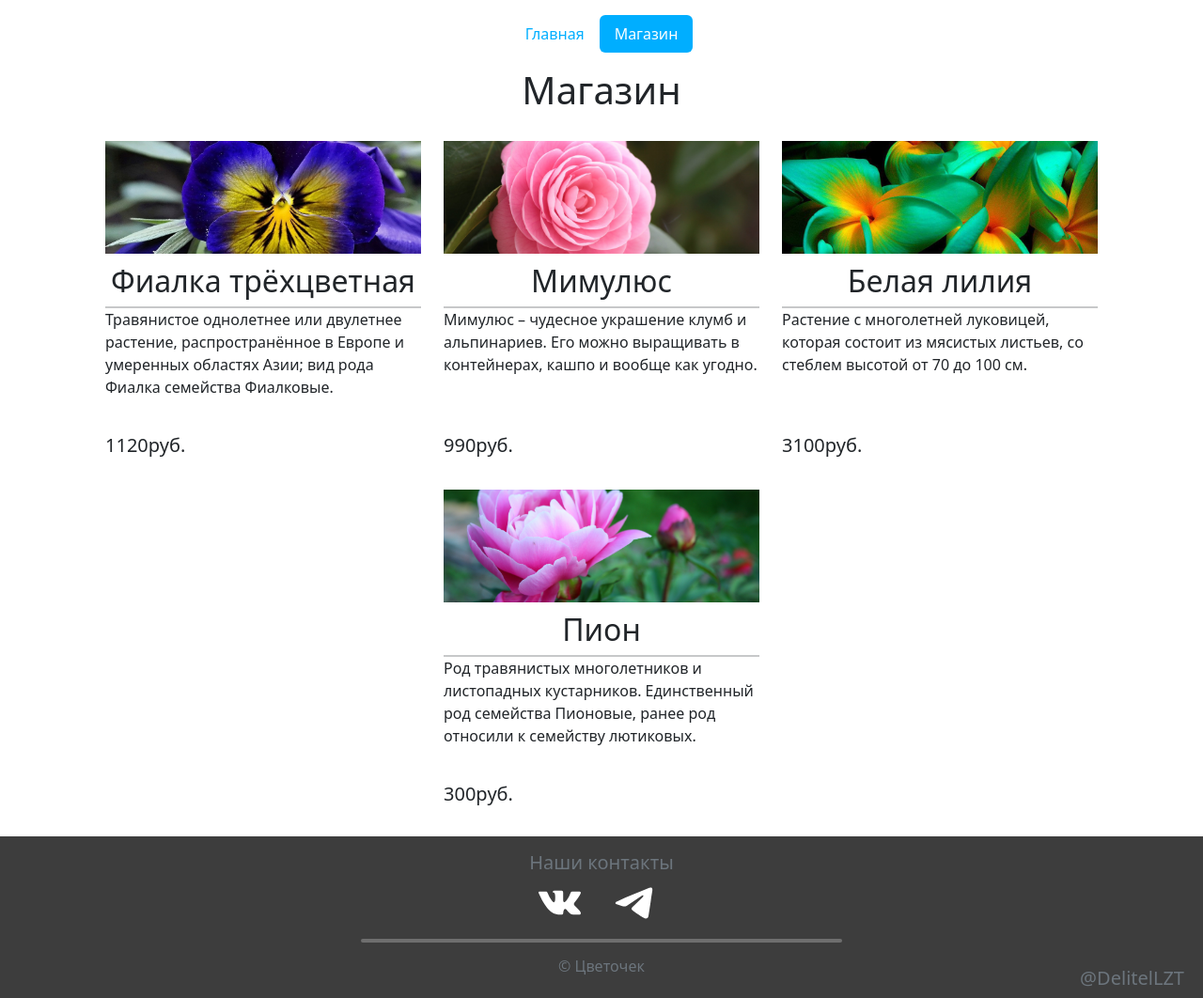
After one commit to Delitel-WEB/flower_shop, a PHP site: page /shop.html in a window 1280 px wide. The commit adds this page. Shown: the whole page at 94% size. Run offline with PHP 8.4, Linux system fonts and the light colour scheme.

Commit message:
Добавлена страница магазина. Добавлено модально окно для входа.

```diff
--- /dev/null
+++ b/shop.html
@@ -0,0 +1,164 @@
+<!DOCTYPE html>
+<html lang="en">
+<head>
+	<meta charset="UTF-8">
+	<meta name="viewport" content="width=device-width, initial-scale=1.0">
+	<title>Цветочек | Магазин</title>
+
+	<link rel="icon" href="img/flower.ico">
+
+	<link href="https://cdn.jsdelivr.net/npm/bootstrap@5.2.2/dist/css/bootstrap.min.css" rel="stylesheet" integrity="sha384-Zenh87qX5JnK2Jl0vWa8Ck2rdkQ2Bzep5IDxbcnCeuOxjzrPF/et3URy9Bv1WTRi" crossorigin="anonymous">
+	<link rel="stylesheet" href="css/style.css">
+</head>
+<body class= "d-flex flex-column min-vh-100">
+
+	<header class="d-flex justify-content-center py-3 scroll">
+
+		<ul class="nav nav-pills justify-content-center">
+			<li class="nav-item"><a href="index.html" class="nav-link" aria-current="page">Главная</a></li>
+			<li class="nav-item"><a href="shop.html" class="nav-link active">Магазин</a></li>
+		</ul>
+
+	</header>
+
+	<main class="container omit-main">
+		<h1 class="text-center">Магазин</h1>
+
+		<div class="catalog">
+			<div class="row justify-content-center">
+				<div class="flower-cart col-md-4 col-sm-4">
+					<div class="flower-preview">
+						<img src="img/flower_1.jpg" alt="">
+					</div>
+					<div class="flower-cart-content">
+						<h2 class="text-center">Фиалка трёхцветная</h2>
+						<hr>
+						<p>Травянистое однолетнее или двулетнее растение, распространённое в Европе и умеренных областях Азии; вид рода Фиалка семейства Фиалковые. </p>
+						<div class="price">
+							<h5>1120руб.</h5>
+						</div>
+						<div class="shop-item">
+							<a href="#" title="Перейти к товару">
+								<svg class="next-arrow" version="1.1" id="Layer_1" xmlns="http://www.w3.org/2000/svg" xmlns:xlink="http://www.w3.org/1999/xlink" x="0px" y="0px"
+									 viewBox="0 0 511.996 511.996" style="enable-background:new 0 0 511.996 511.996;" xml:space="preserve">
+									<path d="M508.245,246.953L363.435,102.133c-5.001-5.001-13.099-5.001-18.099,0c-5.001,5-5.001,13.099,0,18.099l122.965,122.965
+										H12.8c-7.074,0-12.8,5.726-12.8,12.8c0,7.074,5.726,12.8,12.8,12.8h455.492L345.327,391.763c-5.001,5-5.001,13.099,0,18.099
+										c5.009,5.001,13.099,5.001,18.108,0l144.811-144.811C513.246,260.051,513.246,251.953,508.245,246.953z"/>
+								</svg>
+							</a>
+						</div>
+					</div>
+				</div>
+				<div class="flower-cart col-md-4 col-sm-4">
+					<div class="flower-preview">
+						<img src="img/flower_2.jpg" alt="">
+					</div>
+					<div class="flower-cart-content">
+						<h2 class="text-center">Мимулюс</h2>
+						<hr>
+						<p>Мимулюс – чудесное украшение клумб и альпинариев. Его можно выращивать в контейнерах, кашпо и вообще как угодно. </p>
+						<div class="price">
+							<h5>990руб.</h5>
+						</div>
+						<div class="shop-item">
+							<a href="#" title="Перейти к товару">
+								<svg class="next-arrow" version="1.1" id="Layer_1" xmlns="http://www.w3.org/2000/svg" xmlns:xlink="http://www.w3.org/1999/xlink" x="0px" y="0px"
+									 viewBox="0 0 511.996 511.996" style="enable-background:new 0 0 511.996 511.996;" xml:space="preserve">
+									<path d="M508.245,246.953L363.435,102.133c-5.001-5.001-13.099-5.001-18.099,0c-5.001,5-5.001,13.099,0,18.099l122.965,122.965
+										H12.8c-7.074,0-12.8,5.726-12.8,12.8c0,7.074,5.726,12.8,12.8,12.8h455.492L345.327,391.763c-5.001,5-5.001,13.099,0,18.099
+										c5.009,5.001,13.099,5.001,18.108,0l144.811-144.811C513.246,260.051,513.246,251.953,508.245,246.953z"/>
+								</svg>
+							</a>
+						</div>
+					</div>
+				</div>
+				<div class="flower-cart col-md-4 col-sm-4">
+					<div class="flower-preview">
+						<img src="img/flower_3.jpg" alt="">
+					</div>
+					<div class="flower-cart-content">
+						<h2 class="text-center">Белая лилия</h2>
+						<hr>
+						<p>Растение с многолетней луковицей, которая состоит из мясистых листьев, со стеблем высотой от 70 до 100 см.</p>
+						<div class="price">
+							<h5>3100руб.</h5>
+						</div>
+						<div class="shop-item">
+							<a href="#" title="Перейти к товару">
+								<svg class="next-arrow" version="1.1" id="Layer_1" xmlns="http://www.w3.org/2000/svg" xmlns:xlink="http://www.w3.org/1999/xlink" x="0px" y="0px"
+									 viewBox="0 0 511.996 511.996" style="enable-background:new 0 0 511.996 511.996;" xml:space="preserve">
+									<path d="M508.245,246.953L363.435,102.133c-5.001-5.001-13.099-5.001-18.099,0c-5.001,5-5.001,13.099,0,18.099l122.965,122.965
+										H12.8c-7.074,0-12.8,5.726-12.8,12.8c0,7.074,5.726,12.8,12.8,12.8h455.492L345.327,391.763c-5.001,5-5.001,13.099,0,18.099
+										c5.009,5.001,13.099,5.001,18.108,0l144.811-144.811C513.246,260.051,513.246,251.953,508.245,246.953z"/>
+								</svg>
+							</a>
+						</div>
+					</div>
+				</div>
+				<div class="flower-cart col-md-4 col-sm-4">
+					<div class="flower-preview">
+						<img src="img/flower_4.jpg" alt="">
+					</div>
+					<div class="flower-cart-content">
+						<h2 class="text-center">Пион</h2>
+						<hr>
+						<p>Род травянистых многолетников и листопадных кустарников. Единственный род семейства Пионовые, ранее род относили к семейству лютиковых.</p>
+						<div class="price">
+							<h5>300руб.</h5>
+						</div>
+						<div class="shop-item">
+							<a href="#" title="Перейти к товару">
+								<svg class="next-arrow" version="1.1" id="Layer_1" xmlns="http://www.w3.org/2000/svg" xmlns:xlink="http://www.w3.org/1999/xlink" x="0px" y="0px"
+									 viewBox="0 0 511.996 511.996" style="enable-background:new 0 0 511.996 511.996;" xml:space="preserve">
+									<path d="M508.245,246.953L363.435,102.133c-5.001-5.001-13.099-5.001-18.099,0c-5.001,5-5.001,13.099,0,18.099l122.965,122.965
+										H12.8c-7.074,0-12.8,5.726-12.8,12.8c0,7.074,5.726,12.8,12.8,12.8h455.492L345.327,391.763c-5.001,5-5.001,13.099,0,18.099
+										c5.009,5.001,13.099,5.001,18.108,0l144.811-144.811C513.246,260.051,513.246,251.953,508.245,246.953z"/>
+								</svg>
+							</a>
+						</div>
+					</div>
+				</div>
+			</div>
+		</div>
+
+	</main>
+
+	<footer class="py-3 mt-auto">
+		<h5 class="text-center text-muted">Наши контакты</h5>
+		<div class="row soc-networks justify-content-center">
+			<div class="vk col-sm-auto">
+				<a href="#">
+					<svg version="1.1" id="Layer_1" fill="#ffff" xmlns="http://www.w3.org/2000/svg" xmlns:xlink="http://www.w3.org/1999/xlink" x="0px" y="0px"
+						 viewBox="0 0 304.36 304.36" style="enable-background:new 0 0 304.36 304.36;" xml:space="preserve"><title>Цветочек в VK</title>
+						<path id="XMLID_807_" style="fill-rule:evenodd;clip-rule:evenodd;" d="M261.945,175.576c10.096,9.857,20.752,19.131,29.807,29.982
+							c4,4.822,7.787,9.798,10.684,15.394c4.105,7.955,0.387,16.709-6.746,17.184l-44.34-0.02c-11.436,0.949-20.559-3.655-28.23-11.474
+							c-6.139-6.253-11.824-12.908-17.727-19.372c-2.42-2.642-4.953-5.128-7.979-7.093c-6.053-3.929-11.307-2.726-14.766,3.587
+							c-3.523,6.421-4.322,13.531-4.668,20.687c-0.475,10.441-3.631,13.186-14.119,13.664c-22.414,1.057-43.686-2.334-63.447-13.641
+							c-17.422-9.968-30.932-24.04-42.691-39.971C34.828,153.482,17.295,119.395,1.537,84.353C-2.01,76.458,0.584,72.22,9.295,72.07
+							c14.465-0.281,28.928-0.261,43.41-0.02c5.879,0.086,9.771,3.458,12.041,9.012c7.826,19.243,17.402,37.551,29.422,54.521
+							c3.201,4.518,6.465,9.036,11.113,12.216c5.142,3.521,9.057,2.354,11.476-3.374c1.535-3.632,2.207-7.544,2.553-11.434
+							c1.146-13.383,1.297-26.743-0.713-40.079c-1.234-8.323-5.922-13.711-14.227-15.286c-4.238-0.803-3.607-2.38-1.555-4.799
+							c3.564-4.172,6.916-6.769,13.598-6.769h50.111c7.889,1.557,9.641,5.101,10.721,13.039l0.043,55.663
+							c-0.086,3.073,1.535,12.192,7.07,14.226c4.43,1.448,7.35-2.096,10.008-4.905c11.998-12.734,20.561-27.783,28.211-43.366
+							c3.395-6.852,6.314-13.968,9.143-21.078c2.096-5.276,5.385-7.872,11.328-7.757l48.229,0.043c1.43,0,2.877,0.021,4.262,0.258
+							c8.127,1.385,10.354,4.881,7.844,12.817c-3.955,12.451-11.65,22.827-19.174,33.251c-8.043,11.129-16.645,21.877-24.621,33.072
+							C252.26,161.544,252.842,166.697,261.945,175.576L261.945,175.576z M261.945,175.576"/>
+					</svg>
+				</a>
+			</div>
+			<div class="telegram col-sm-auto">
+				<a href="#">
+					<svg width="48px" height="48px" viewBox="0 0 48 48" fill="#ffff" xmlns="http://www.w3.org/2000/svg"> <title>Цветочек в Telegram</title>
+						<path d="M41.4193 7.30899C41.4193 7.30899 45.3046 5.79399 44.9808 9.47328C44.8729 10.9883 43.9016 16.2908 43.1461 22.0262L40.5559 39.0159C40.5559 39.0159 40.3401 41.5048 38.3974 41.9377C36.4547 42.3705 33.5408 40.4227 33.0011 39.9898C32.5694 39.6652 24.9068 34.7955 22.2086 32.4148C21.4531 31.7655 20.5897 30.4669 22.3165 28.9519L33.6487 18.1305C34.9438 16.8319 36.2389 13.8019 30.8426 17.4812L15.7331 27.7616C15.7331 27.7616 14.0063 28.8437 10.7686 27.8698L3.75342 25.7055C3.75342 25.7055 1.16321 24.0823 5.58815 22.459C16.3807 17.3729 29.6555 12.1786 41.4193 7.30899Z"/>
+					</svg>
+
+				</a>
+			</div>
+		</div>
+		<hr>
+		<h6 class="text-center text-muted">© Цветочек</h6>
+		<h5 class="creator"><a class="text-muted" target="_blank" href="https://t.me/DelitelLZT">@DelitelLZT</a></h5>
+	</footer>
+
+</body>
+</html>
```
Also changed, not shown: css/style.css (+81 -2 lines), index.html (+39 -2 lines), js/easy-toggler.min.js (added, +7 -0 lines), 1 other file.
